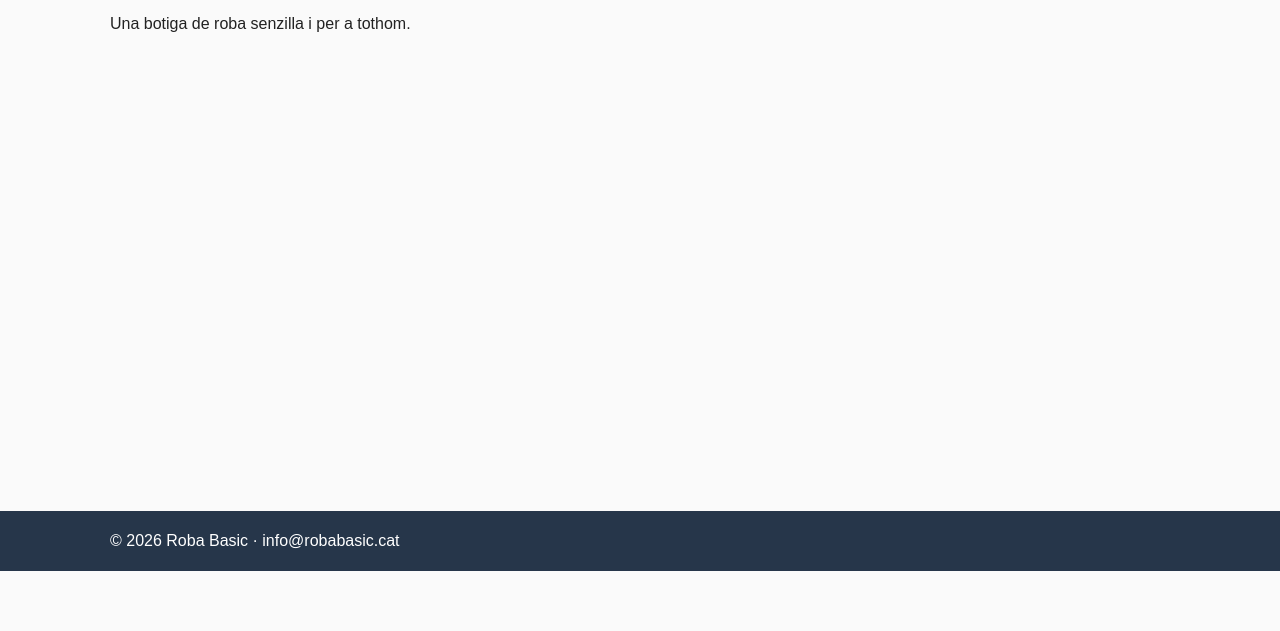
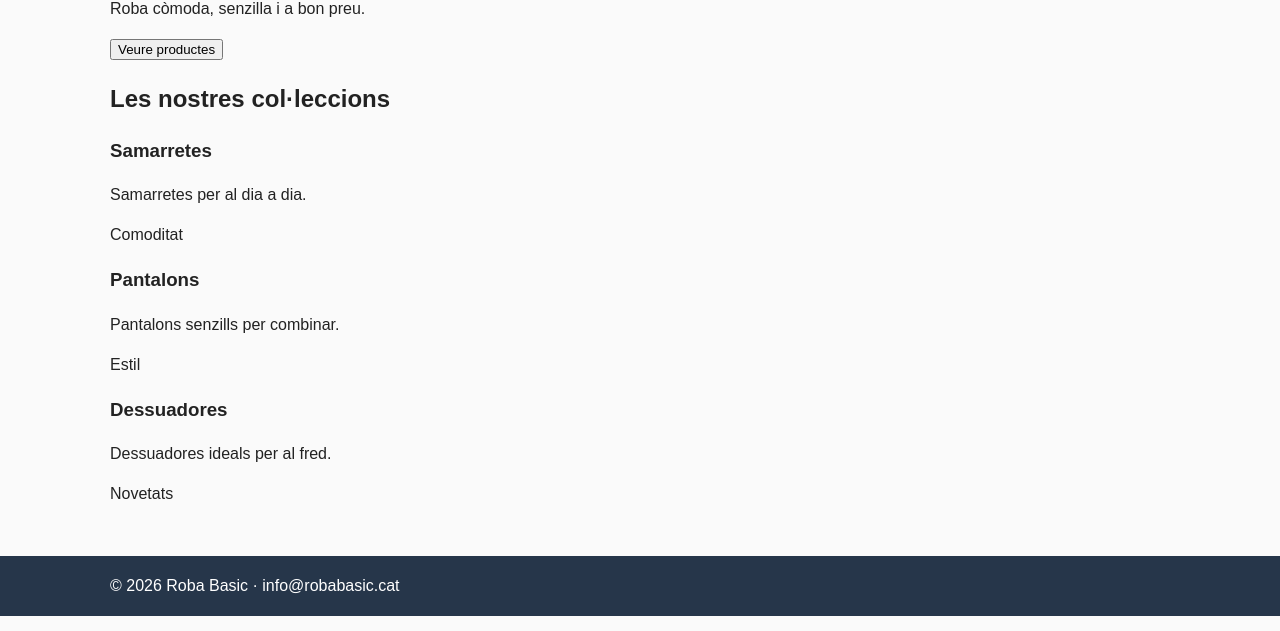
Before and after one commit to greenman9909-cmd/DAM1M04-Exercici-Posicio, a plain HTML site: page index.html in a window 1280 px wide. Shown: the part 169-800 px from the top of the page. Drawn offline with Linux system fonts and the light colour scheme.

Commit message:
Add hero and three collection cards

```diff
--- a/index.html
+++ b/index.html
@@ -17,8 +17,32 @@
     </header>
 
     <main class="contenidor">
-        <h1>Benvinguts a Roba Basic</h1>
-        <p>Una botiga de roba senzilla i per a tothom.</p>
+        <section class="hero">
+            <h1>Benvinguts a Roba Basic</h1>
+            <p>Roba còmoda, senzilla i a bon preu.</p>
+            <form action="productes.html">
+                <button type="submit">Veure productes</button>
+            </form>
+        </section>
+
+        <h2>Les nostres col·leccions</h2>
+        <section class="colleccions">
+            <article class="carta">
+                <h3>Samarretes</h3>
+                <p>Samarretes per al dia a dia.</p>
+                <span>Comoditat</span>
+            </article>
+            <article class="carta">
+                <h3>Pantalons</h3>
+                <p>Pantalons senzills per combinar.</p>
+                <span>Estil</span>
+            </article>
+            <article class="carta">
+                <h3>Dessuadores</h3>
+                <p>Dessuadores ideals per al fred.</p>
+                <span>Novetats</span>
+            </article>
+        </section>
     </main>
 
     <footer><div class="contenidor">© 2026 Roba Basic · info@robabasic.cat</div></footer>
```
